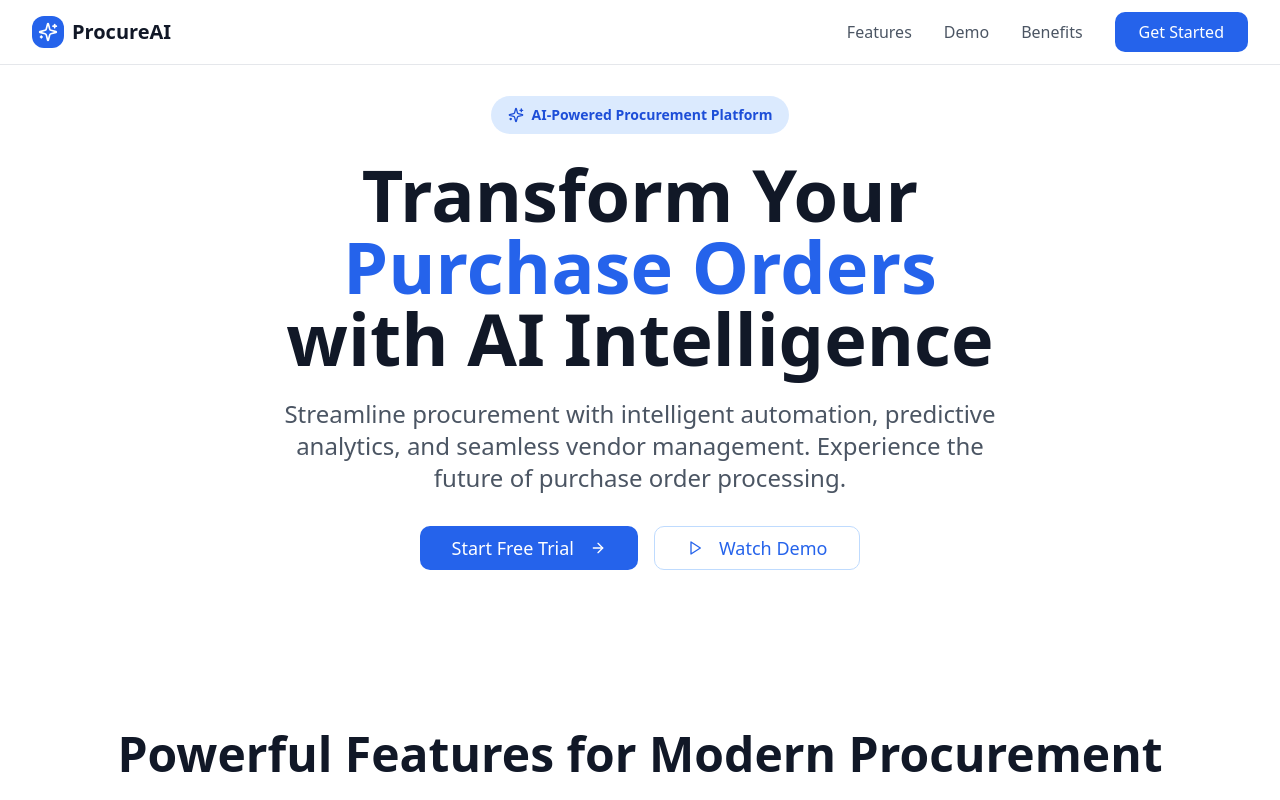
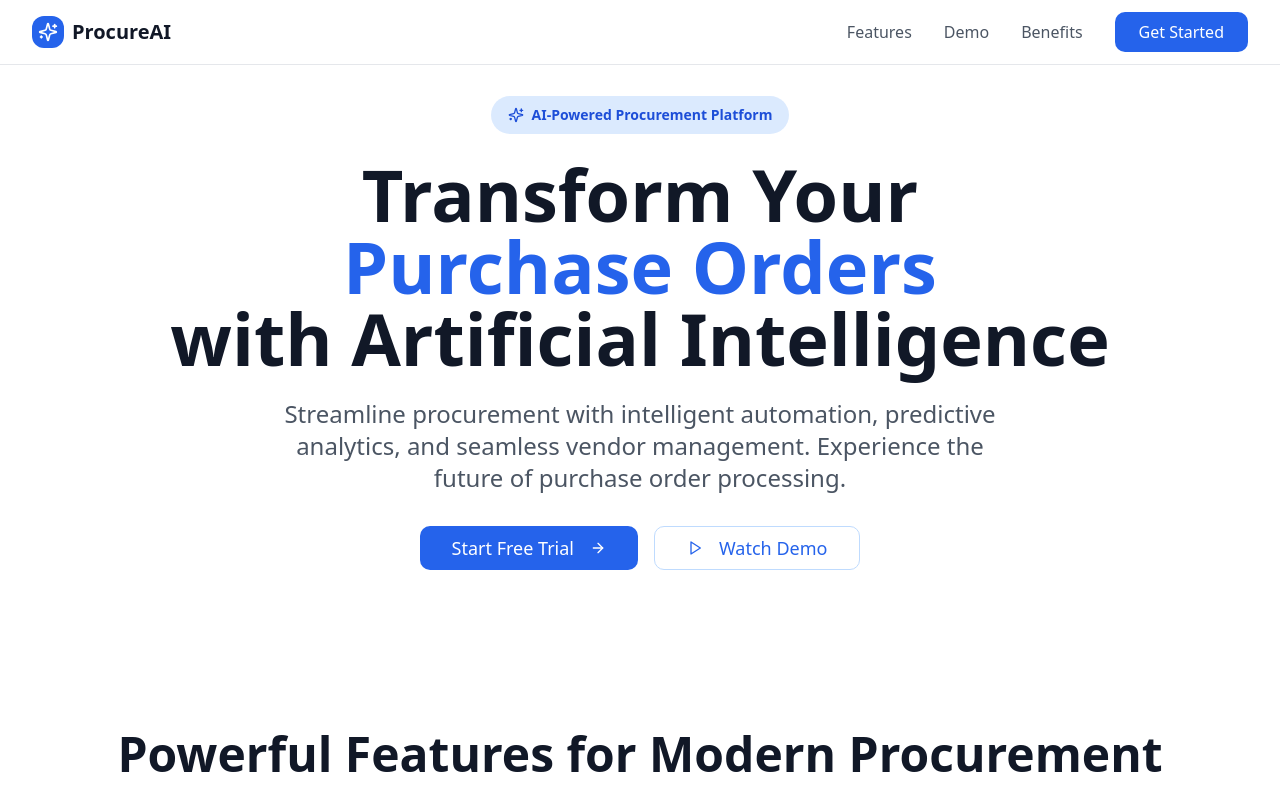
Before and after one commit to AbiRaja-tech/ProcureAI, a Next.js app: page / in a window 1280 px wide. Shown: the top 800 px of the page. Built offline with nearby package versions, Linux system fonts and the light colour scheme.

Commit message:
Header error rectified

```diff
--- a/app/page.tsx
+++ b/app/page.tsx
@@ -360,7 +360,7 @@ export default function LandingPage() {
               <h1 className="text-3xl sm:text-4xl md:text-5xl lg:text-6xl xl:text-7xl font-bold text-gray-900 mb-4 sm:mb-6 leading-tight">
                 Transform Your
                 <span className="text-blue-600 block">Purchase Orders</span>
-                with AI Intelligence
+                with Artificial Intelligence
               </h1>
               <p className="text-lg sm:text-xl lg:text-2xl text-gray-600 mb-6 sm:mb-8 max-w-3xl mx-auto leading-relaxed px-2">
                 Streamline procurement with intelligent automation, predictive analytics, and seamless vendor
```
